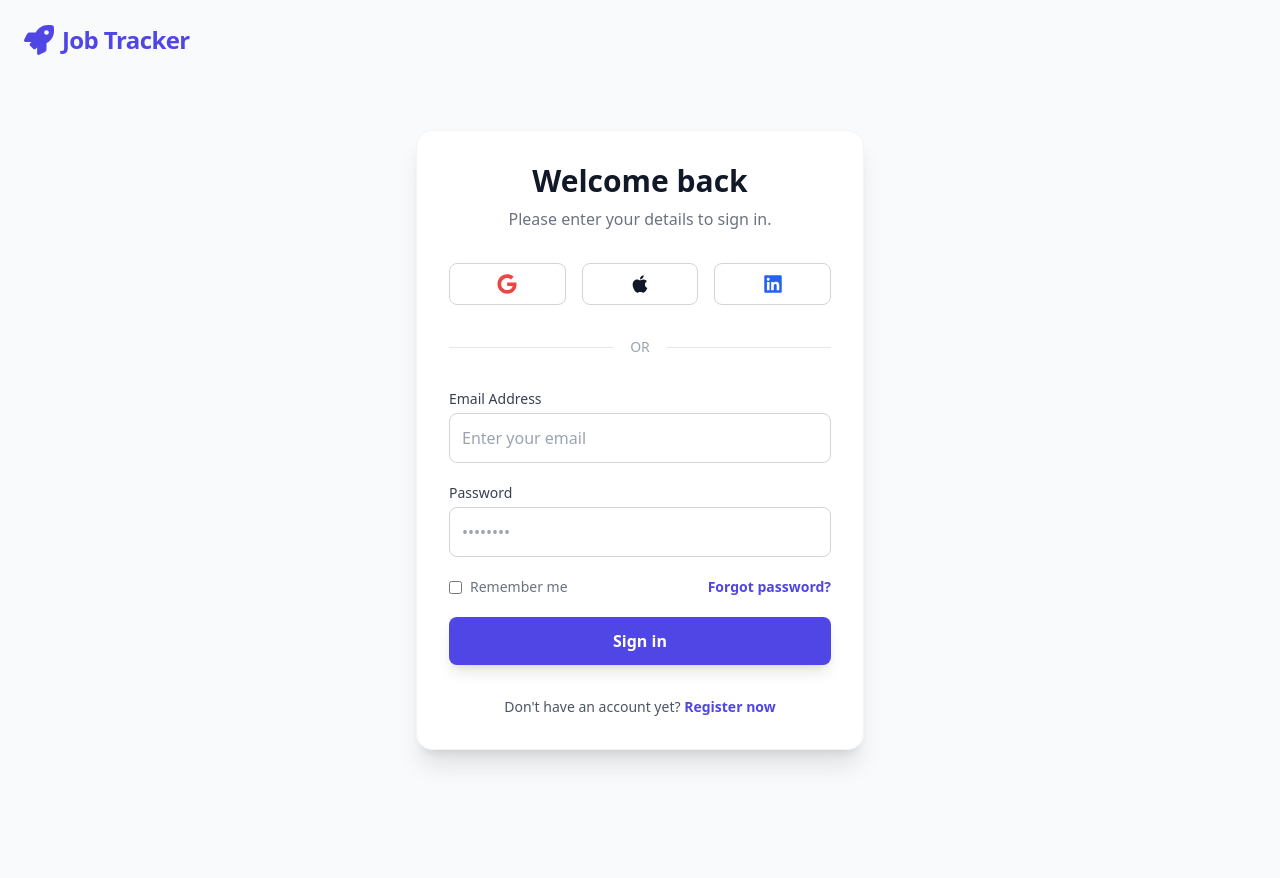
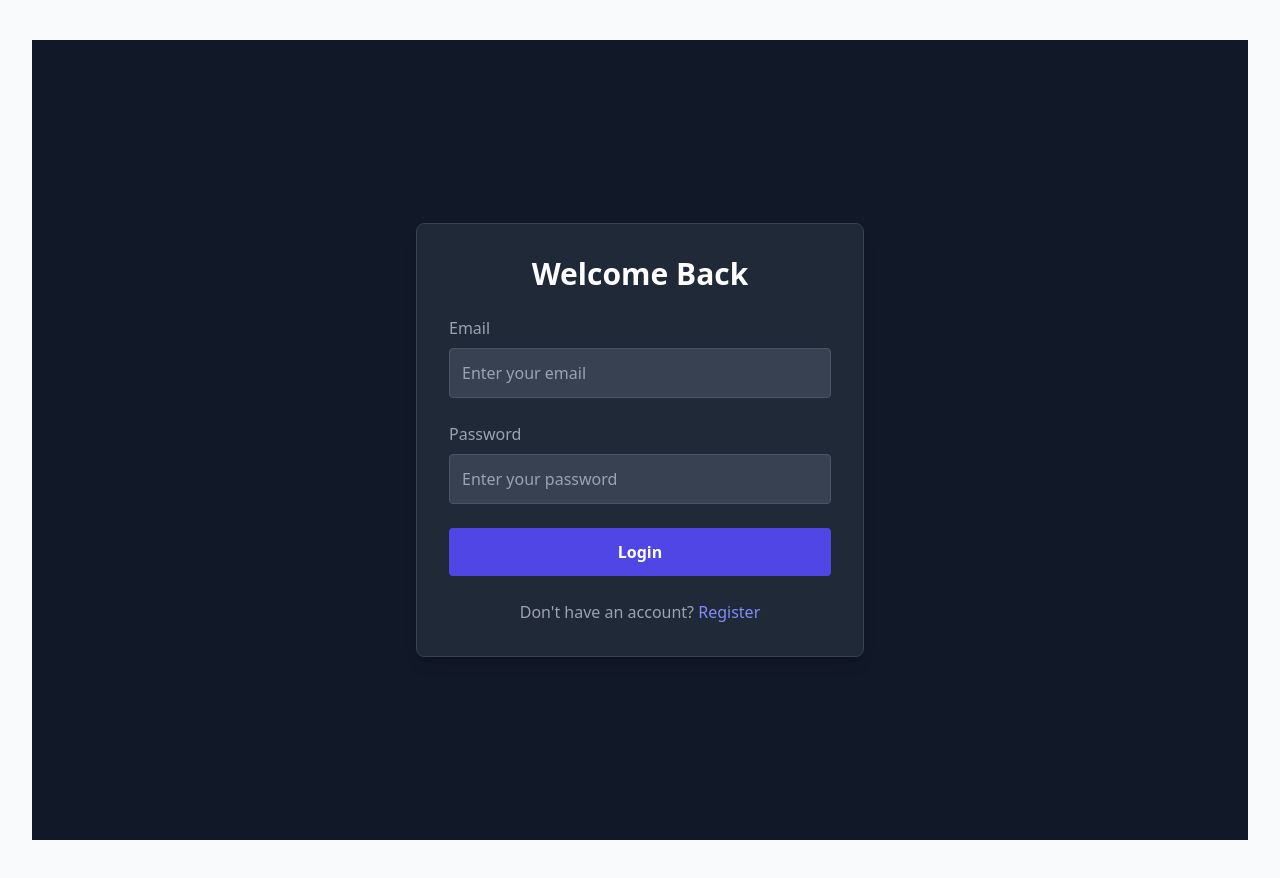
Before and after one commit to emrhnayzz/job-tracker-app, a React (Vite) app in the folder client/: page /login in a window 1280 px wide. Built offline with nearby package versions, Linux system fonts and the light colour scheme; no server answers.

Commit message:
Fix login redirect logic

```diff
--- a/client/src/pages/Login.jsx
+++ b/client/src/pages/Login.jsx
@@ -1,153 +1,97 @@
 import { useState } from "react";
 import { Link, useNavigate } from "react-router-dom";
 import axios from "axios";
-import toast from "react-hot-toast";
-import { FaGoogle, FaApple, FaLinkedin, FaRocket } from "react-icons/fa";
+import { toast } from "react-hot-toast";
 
 const Login = () => {
+  const [formData, setFormData] = useState({
+    email: "",
+    password: "",
+  });
+
   const navigate = useNavigate();
-  const [formData, setFormData] = useState({ email: "", password: "" });
+  const API_URL = import.meta.env.VITE_API_URL || "http://localhost:5001";
+
+  const handleChange = (e) => {
+    setFormData({ ...formData, [e.target.name]: e.target.value });
+  };
 
   const handleSubmit = async (e) => {
     e.preventDefault();
     try {
-      const res = await axios.post(
-        (import.meta.env.VITE_API_URL || "http://localhost:5001") +
-          "/auth/login",
-        formData
+      // 1. Send login request
+      const res = await axios.post(`${API_URL}/auth/login`, formData);
+
+      // 2. Save token and user ID to LocalStorage
+      localStorage.setItem("token", res.data.token);
+      localStorage.setItem("userId", res.data.user.id || res.data.user._id);
+
+      toast.success("Login successful! Redirecting...");
+
+      // 3. Redirect to Dashboard (Home)
+      // using window.location.href ensures a full state refresh
+      setTimeout(() => {
+        window.location.href = "/";
+      }, 500);
+    } catch (err) {
+      console.error("Login Error:", err);
+      toast.error(
+        err.response?.data?.message || "Login failed. Check console."
       );
-
-      // Save Token and User Info to LocalStorage
-      localStorage.setItem("token", res.data.token);
-      localStorage.setItem("username", res.data.user.username);
-      localStorage.setItem("userId", res.data.user.id); // <-- CRITICAL: Save User ID for Profile page
-
-      toast.success(`Welcome back, ${res.data.user.username}! 👋`);
-      navigate("/");
-    } catch (err) {
-      toast.error(err.response?.data?.message || "Login failed");
     }
   };
 
-  const handleSocialLogin = () => {
-    toast("Social Login requires API Keys (Next Step)", { icon: "🚧" });
-  };
+  return (
+    <div className="min-h-screen flex items-center justify-center bg-gray-900 px-4">
+      <div className="max-w-md w-full bg-gray-800 p-8 rounded-lg shadow-lg border border-gray-700">
+        <h2 className="text-3xl font-bold text-white text-center mb-6">
+          Welcome Back
+        </h2>
 
-  return (
-    <div className="min-h-screen bg-gray-50 dark:bg-gray-900 flex flex-col transition-colors duration-300">
-      {/* LOGO */}
-      <div className="p-6 absolute top-0 left-0">
-        <div className="flex items-center gap-2 text-indigo-600 dark:text-indigo-400">
-          <FaRocket className="text-3xl" />
-          <span className="text-2xl font-bold tracking-tight">Job Tracker</span>
-        </div>
-      </div>
-
-      <div className="flex-1 flex items-center justify-center p-4">
-        {/* MAIN CARD */}
-        <div className="bg-white dark:bg-gray-800 p-8 rounded-2xl shadow-xl w-full max-w-md border border-gray-100 dark:border-gray-700 transition-colors duration-300">
-          <div className="text-center mb-8">
-            <h2 className="text-3xl font-bold text-gray-900 dark:text-white">
-              Welcome back
-            </h2>
-            <p className="text-gray-500 dark:text-gray-400 mt-2">
-              Please enter your details to sign in.
-            </p>
-          </div>
-
-          {/* SOCIAL BUTTONS */}
-          <div className="flex gap-4 justify-center mb-6">
-            <button
-              onClick={handleSocialLogin}
-              className="flex-1 flex justify-center items-center py-2.5 border border-gray-300 dark:border-gray-600 rounded-lg hover:bg-gray-50 dark:hover:bg-gray-700 transition"
-            >
-              <FaGoogle className="text-red-500 text-xl" />
-            </button>
-            <button
-              onClick={handleSocialLogin}
-              className="flex-1 flex justify-center items-center py-2.5 border border-gray-300 dark:border-gray-600 rounded-lg hover:bg-gray-50 dark:hover:bg-gray-700 transition"
-            >
-              <FaApple className="text-gray-900 dark:text-white text-xl" />
-            </button>
-            <button
-              onClick={handleSocialLogin}
-              className="flex-1 flex justify-center items-center py-2.5 border border-gray-300 dark:border-gray-600 rounded-lg hover:bg-gray-50 dark:hover:bg-gray-700 transition"
-            >
-              <FaLinkedin className="text-blue-600 text-xl" />
-            </button>
-          </div>
-
-          <div className="relative flex py-2 items-center mb-6">
-            <div className="flex-grow border-t border-gray-200 dark:border-gray-700"></div>
-            <span className="flex-shrink-0 mx-4 text-gray-400 text-sm">OR</span>
-            <div className="flex-grow border-t border-gray-200 dark:border-gray-700"></div>
-          </div>
-
-          {/* FORM */}
-          <form onSubmit={handleSubmit} className="space-y-5">
+        <form onSubmit={handleSubmit} className="space-y-6">
           <div>
-              <label className="block text-sm font-medium text-gray-700 dark:text-gray-300 mb-1">
-                Email Address
-              </label>
+            <label className="block text-gray-400 mb-2">Email</label>
             <input
               type="email"
+              name="email"
+              value={formData.email}
+              onChange={handleChange}
+              className="w-full p-3 rounded bg-gray-700 text-white border border-gray-600 focus:outline-none focus:border-indigo-500"
+              placeholder="Enter your email"
               required
-                placeholder="Enter your email"
-                className="w-full p-3 border border-gray-300 dark:border-gray-600 rounded-lg focus:ring-2 focus:ring-indigo-500 outline-none transition bg-white dark:bg-gray-700 text-gray-900 dark:text-white"
-                onChange={(e) =>
-                  setFormData({ ...formData, email: e.target.value })
-                }
-              />
-            </div>
-            <div>
-              <label className="block text-sm font-medium text-gray-700 dark:text-gray-300 mb-1">
-                Password
-              </label>
-              <input
-                type="password"
-                required
-                placeholder="••••••••"
-                className="w-full p-3 border border-gray-300 dark:border-gray-600 rounded-lg focus:ring-2 focus:ring-indigo-500 outline-none transition bg-white dark:bg-gray-700 text-gray-900 dark:text-white"
-                onChange={(e) =>
-                  setFormData({ ...formData, password: e.target.value })
-                }
             />
           </div>
 
-            <div className="flex justify-between items-center text-sm">
-              <label className="flex items-center text-gray-500 dark:text-gray-400">
+          <div>
+            <label className="block text-gray-400 mb-2">Password</label>
             <input
-                  type="checkbox"
-                  className="mr-2 rounded text-indigo-600 focus:ring-indigo-500 dark:bg-gray-700 dark:border-gray-600"
+              type="password"
+              name="password"
+              value={formData.password}
+              onChange={handleChange}
+              className="w-full p-3 rounded bg-gray-700 text-white border border-gray-600 focus:outline-none focus:border-indigo-500"
+              placeholder="Enter your password"
+              required
             />
-                Remember me
-              </label>
-              <a
-                href="#"
-                className="text-indigo-600 dark:text-indigo-400 font-semibold hover:underline"
-              >
-                Forgot password?
-              </a>
           </div>
 
           <button
             type="submit"
-              className="w-full bg-indigo-600 text-white py-3 rounded-lg font-semibold hover:bg-indigo-700 transition shadow-lg hover:shadow-indigo-500/30"
+            className="w-full bg-indigo-600 hover:bg-indigo-700 text-white font-bold py-3 rounded transition duration-300"
           >
-              Sign in
+            Login
           </button>
         </form>
 
-          <p className="text-center text-sm text-gray-600 dark:text-gray-400 mt-8">
-            Don't have an account yet?{" "}
+        <p className="text-gray-400 text-center mt-6">
+          Don't have an account?{" "}
           <Link
             to="/register"
-              className="text-indigo-600 dark:text-indigo-400 font-semibold hover:underline"
+            className="text-indigo-400 hover:text-indigo-300"
           >
-              Register now
+            Register
           </Link>
         </p>
-        </div>
       </div>
     </div>
   );
```
Lines whose indentation alone changed are shown as unchanged.
